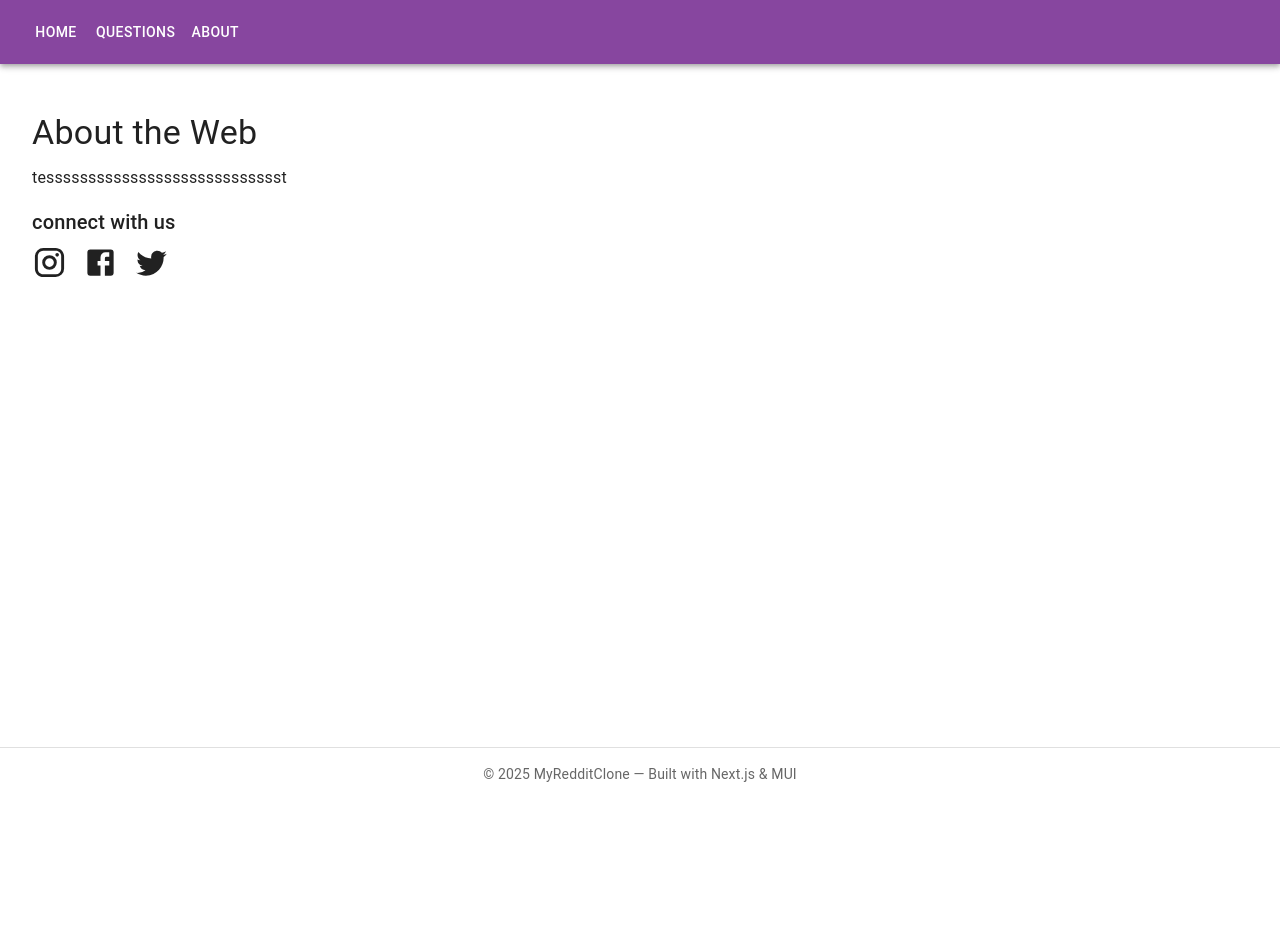
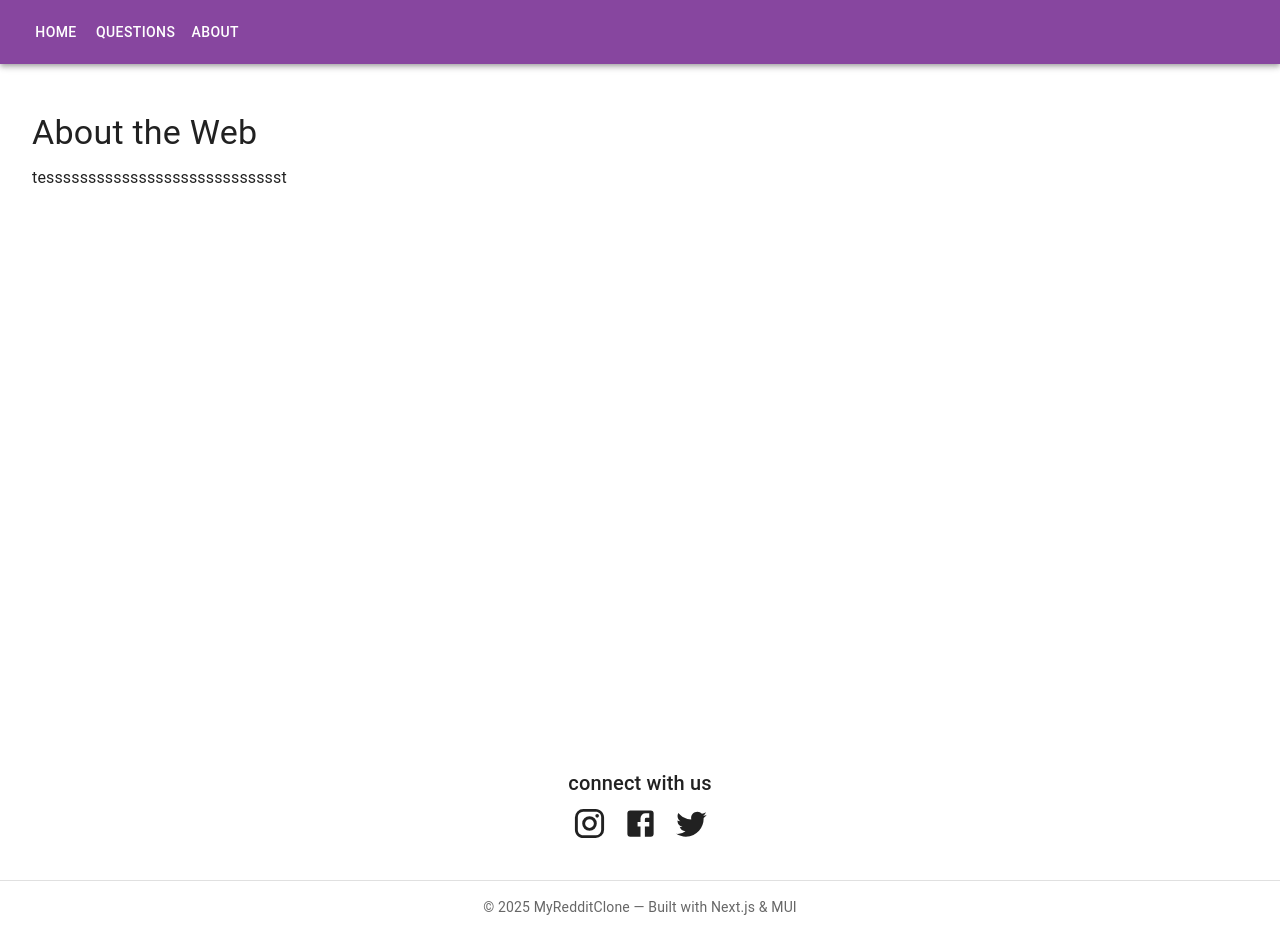
Before and after one commit to hadiseh-a/Teamwork-pre6, a Next.js app in the folder project/: page /About in a window 1280 px wide. Before the commit the page ends 800 px from the top, so only its background shows below. Built offline with nearby package versions, Linux system fonts and the light colour scheme; some icons are missing.

Commit message:
debugging some errors

```diff
--- a/project/src/app/About/page.jsx
+++ b/project/src/app/About/page.jsx
@@ -4,17 +4,27 @@ import { Instagram as InstagramIcon, Facebook as FacebookIcon, Twitter as Twitte
 
 export default function AboutPage(){
     return (
-        <Box sx={{p:4}}>
+        <Box
+            sx={{
+                minHeight:'100vh',
+                display:'flex',
+                flexDirection:'column',
+                justifyContent:'space-between',
+                p:4
+            }}>
+            <Box display={'flex'}  flexDirection={'column'} justifyContent={'center'}>
                 <Typography variant="h4" gutterBottom>
                     About the Web
                 </Typography>
                 <Typography variant="body1" paragraph>
                     tesssssssssssssssssssssssssssst
                 </Typography>
+            </Box>
+            <Box sx={{textAlign:'center', mt:4}}>
                 <Typography variant="h6" gutterBottom>
                     connect with us
                 </Typography>
-            <Stack direction='row' spacing={2}>
+                <Stack direction='row' display={'flex'} justifyContent={'center'} spacing={2}>
                     <Link href='https://instagram.com/sample' target='blank' rel='noopener' color="inherit">
                     <InstagramIcon fontSize="large"/>
                     </Link>
@@ -26,7 +36,7 @@ export default function AboutPage(){
                     </Link>
 
                 </Stack>
-
+            </Box>
         </Box>
     )
 }
```
Lines whose indentation alone changed are shown as unchanged.
